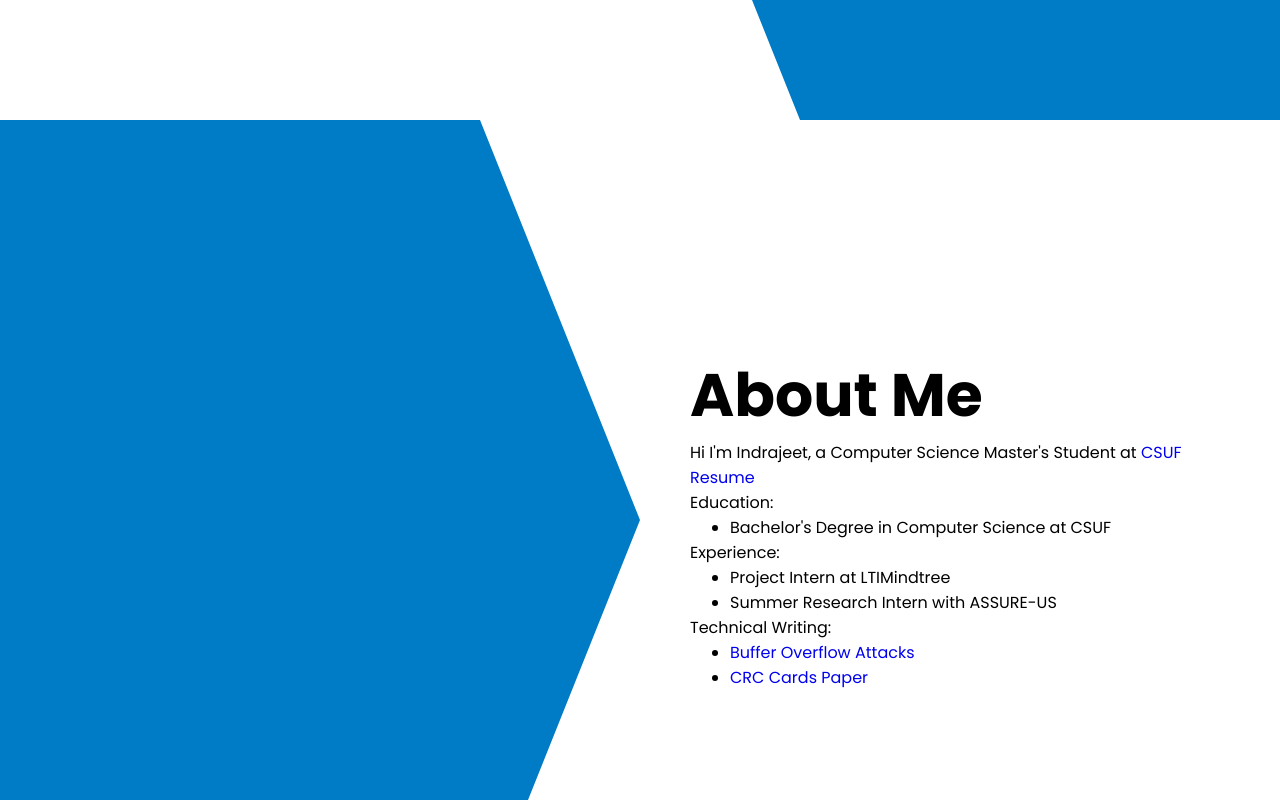
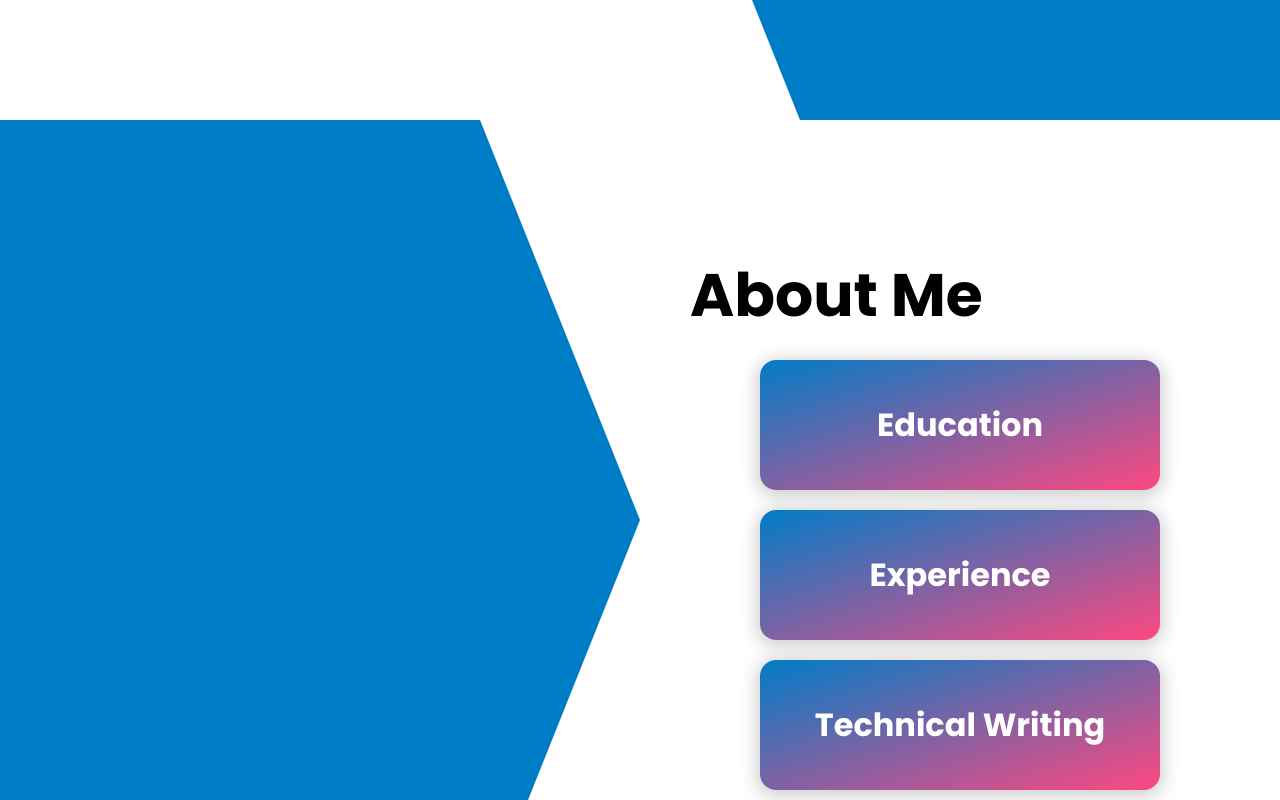
Before and after one commit to Indrajeet2002/Portfolio, a React (Create React App) app: page / in a window 1280 px wide. Shown: the part 680-1480 px from the top of the page. Built offline with nearby package versions, Linux system fonts and the light colour scheme.

Commit message:
About Me update

```diff
--- a/src/components/about/About.jsx
+++ b/src/components/about/About.jsx
@@ -1,7 +1,34 @@
+import React, { useEffect } from 'react';
 import "./about.css";
 //import Award from "../../img/award.png";
 
 const About = () => {
+
+  useEffect(() => {
+    // Select all elements with the class '.card__inner'
+    const cards = document.querySelectorAll(".card__inner");
+
+    // Define the click event handler function
+    const handleCardClick = function (e) {
+      // Toggle the 'is-flipped' class for the clicked card
+      this.classList.toggle('is-flipped');
+    };
+
+    // Add click event listener to each card
+    cards.forEach(card => {
+      card.addEventListener("click", handleCardClick);
+    });
+
+    // Cleanup the event listeners on component unmount
+    return () => {
+      // Remove click event listener from each card
+      cards.forEach(card => {
+        card.removeEventListener("click", handleCardClick);
+      });
+    };
+  }, []);
+
+
   return (
     <div className="a">
       <div className="a-left">
@@ -16,68 +43,63 @@ const About = () => {
         </div> */}
       </div>
       <div className="a-right">
-        <div className="a-right-wrapper">
+        <div className="a-right-wrapper a-card-container">
 
           <h1 className="a-title">About Me</h1>
-          <div>
-            <p>
-              Hi I'm Indrajeet, a Computer Science Master's Student at <a href="http://www.fullerton.edu/" className="i-desc" target="_blank" rel="noreferrer">CSUF</a>
-            </p>
-            <p>
-              <a href="https://drive.google.com/file/d/1INKSLM9CxSArLdIrU5rUczb1JzXcbd9b/view?usp=sharing" className="i-desc" target="_blank" rel="noreferrer">Resume</a>
-            </p>
-            <p>
-              Education:
-              <ul>
-                <li>
-                  Bachelor's Degree in Computer Science at CSUF
-                </li>
-              </ul>
-            </p>
-            <p>
-              Experience:
-              <ul>
-                <li>
-                  Project Intern at LTIMindtree
-                </li>
-                <li>
-                  Summer Research Intern with ASSURE-US
-                </li>
-              </ul>
-            </p>
-            <p>
-              Technical Writing:
-              <ul>
-                <li>
-                  <a href="https://drive.google.com/file/d/1hOSVO2mKmXuDOW753yE6F-P4XLR44gpX/view" className="i-desc" target="_blank" rel="noreferrer">Buffer Overflow Attacks</a>
-                </li>
-                <li>
-                  <a href="https://drive.google.com/file/d/1MuUlPsbO4mStJ8teKEWyYoF55rWHf1VI/view?usp=sharing" className="i-desc" target="_blank" rel="noreferrer">CRC Cards Paper</a>
-                </li>
-              </ul>
 
-            </p>
-          </div>
-          {/* <p className="a-sub">
-            It is a long established fact that a reader will be distracted by the
-            readable content.
-          </p>
-          <p className="a-desc">
-            Lorem ipsum dolor sit amet, consectetur adipiscing elit, sed do
-            eiusmod tempor incididunt ut labore et dolore magna aliqua. Ut enim ad
-            minim veniam, quis nostrud exercitation ullamco laboris nisi ut
-            aliquip ex ea commodo consequat duis aute irure dolor in reprehende.
-          </p>
-          <div className="a-award">
-            <img src={Award} alt="" className="a-award-img" />
-            <div className="a-award-texts">
-              <h4 className="a-award-title">International Design Awards 2021</h4>
-              <p className="a-award-desc">
-                Nemo enim ipsam voluptatem quia voluptas sit aspernatur autodit
-                and fugit.
-              </p>
+            <div class="card">
+              <div class="card__inner">
+                <div class="card__face card__face--front">
+                  <h2>Education</h2>
+                </div>
+                <div class="card__face card__face--back">
+                  <div class="card__content">
+                    <div class="card__body">
+                      <ul>
+                        <li>Bachelor's Degree in Computer Science at CSUF</li>
+                        <li><a href="https://drive.google.com/file/d/1INKSLM9CxSArLdIrU5rUczb1JzXcbd9b/view?usp=sharing" class="i-desc" target="_blank" rel="noreferrer">Resume</a></li>
+                      </ul>
+                    </div>
+                  </div>
+                </div>
+              </div>
             </div>
-          </div> */}
+
+            <div class="card">
+              <div class="card__inner">
+                <div class="card__face card__face--front">
+                  <h2>Experience</h2>
+                </div>
+                <div class="card__face card__face--back">
+                  <div class="card__content">
+                    <div class="card__body">
+                      <ul><li>Project Intern at LTIMindtree</li>
+                        <li>Summer Research Intern with ASSURE-US</li>
+                      </ul>
+                    </div>
+                  </div>
+                </div>
+              </div>
+            </div>
+
+            <div class="card">
+              <div class="card__inner">
+                <div class="card__face card__face--front">
+                  <h2>Technical Writing</h2>
+                </div>
+                <div class="card__face card__face--back">
+                  <div class="card__content">
+                    <div class="card__body">
+                      <ul>
+                        <li><a href="https://drive.google.com/file/d/1hOSVO2mKmXuDOW753yE6F-P4XLR44gpX/view" class="i-desc" target="_blank" rel="noreferrer">Buffer Overflow Attacks</a></li>
+                        <li><a href="https://drive.google.com/file/d/1MuUlPsbO4mStJ8teKEWyYoF55rWHf1VI/view?usp=sharing" class="i-desc" target="_blank" rel="noreferrer">CRC Cards Paper</a></li>
+                      </ul>
+                    </div>
+                  </div>
+                </div>
+              </div>
+            </div>
+
         </div>
 
       </div>
--- a/src/components/about/about.css
+++ b/src/components/about/about.css
@@ -2,6 +2,7 @@
   height: 100vh;
   display: flex;
   align-items: center;
+  flex-wrap: wrap;
 }
 
 .a-left {
@@ -29,10 +30,15 @@
 
 .a-right-wrapper {
   padding: 50px;
-  height: 50%;
+  height: 100%;
   display: flex;
   flex-direction: column;
   justify-content: space-between;
+}
+
+.a-card-container {
+  display: flex;
+  flex-direction: column; /* Stack cards vertically */
 }
 
 .a-card.bg {
@@ -44,10 +50,11 @@
 
 .a-card {
   width: 60%;
-  height: 70vh;
+  height: 150px; /* Adjusted height for better clickability */
   border-radius: 30px;
   position: relative;
   overflow: hidden;
+  margin-bottom: 20px; /* Added margin between cards */
 }
 
 .a-img {
@@ -66,6 +73,7 @@
   /* font-weight: 400; */
   font-size: 60px;
   width: 80%;
+  align-items: center;
 }
 
 .a-sub {
@@ -93,6 +101,150 @@
     margin-bottom: 10px;
 }
 
+
+
+
+
+
+
+
+
+
+:root {
+  --primary: #007CC7; /* Change to the desired blue color */
+  --secondary: #FE4880;
+  --dark: #212121;
+  --light: #F3F3F3;
+}
+
+* {
+  margin: 0;
+  padding: 0;
+}
+
+body {
+  font-family: montserrat, sans-serif;
+  width: 100%;
+  min-height: 100vh;
+}
+
+.card {
+  margin: 20px auto 0;
+  width: 400px;
+  height: 130px;
+  perspective: 1000px;
+}
+
+.card__inner {
+  width: 100%;
+  height: 100%;
+  transition: transform 1s;
+  transform-style: preserve-3d;
+  cursor: pointer;
+  position: relative;
+}
+
+.card__inner.is-flipped {
+  transform: rotateY(180deg);
+}
+
+
+.card__face {
+  position: absolute;
+  width: 100%;
+  height: 100%;
+  -webkit-backface-visibility: hidden;
+  backface-visibility: hidden;
+  overflow: hidden;
+  border-radius: 16px;
+  box-shadow: 0px 3px 18px 3px rgba(0, 0, 0, 0.2);
+}
+
+.card__face--front {
+  background-image: linear-gradient(to bottom right, var(--primary), var(--secondary));
+  display: flex;
+  align-items: center;
+  justify-content: center;
+}
+
+.card__face--front h2 {
+  color: #FFF;
+  font-size: 32px;
+}
+
+.card__face--back {
+  background-color: var(--light);
+  transform: rotateY(180deg);
+}
+
+.card__content {
+  width: 100%;
+  height: 100%;
+}
+
+.card__header {
+  position: relative;
+  padding: 30px 30px 40px;
+}
+
+.card__header:after {
+  content: '';
+  display: block;
+  position: absolute;
+  top: 0;
+  left: 0;
+  right: 0;
+  bottom: 0;
+  background-image: linear-gradient(to bottom left, var(--primary) 10%, var(--secondary) 115%);
+  z-index: -1;
+  border-radius: 0px 0px 50% 0px;
+}
+
+.pp {
+  display: block;
+  width: 128px;
+  height: 128px;
+  margin: 0 auto 30px;
+  border-radius: 50%;
+  background-color: #FFF;
+  border: 5px solid #FFF;
+  object-fit: cover;
+}
+
+.card__header h2 {
+  color: #FFF;
+  font-size: 32px;
+  font-weight: 900;
+  text-transform: uppercase;
+  text-align: center;
+}
+
+.card__body {
+  padding: 30px;
+}
+
+.card__body h3 {
+  color: var(--dark);
+  font-size: 24px;
+  font-weight: 600;
+  margin-bottom: 15px;
+}
+
+.card__body p {
+  color: var(--dark);
+  font-size: 18px;
+  line-height: 1.4;
+}
+
+
+
+
+
+
+
+
+
+
 @media screen and (max-width:480px) {
   .a{
     flex-direction: column;
```
Lines whose indentation alone changed are shown as unchanged.
